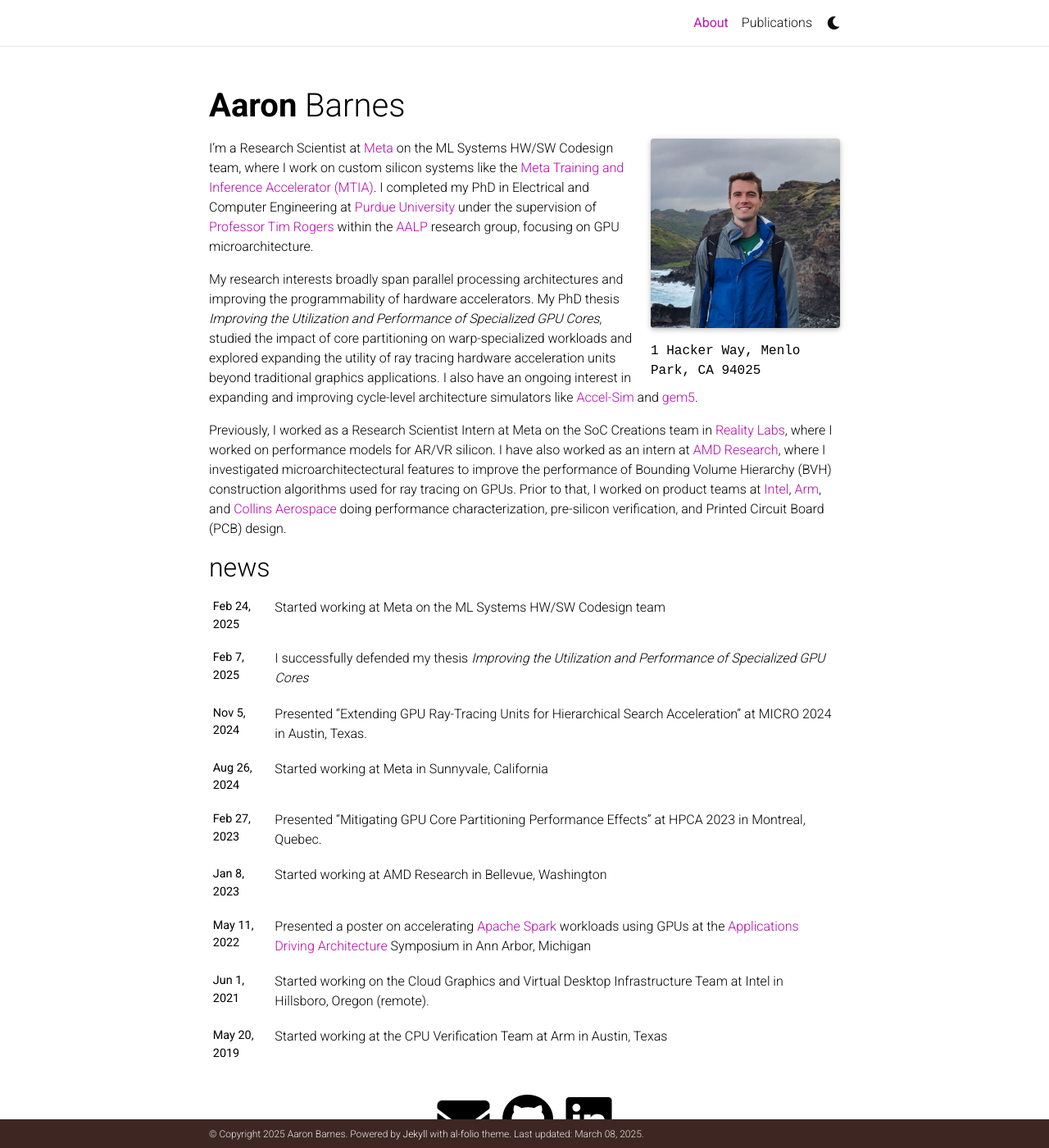
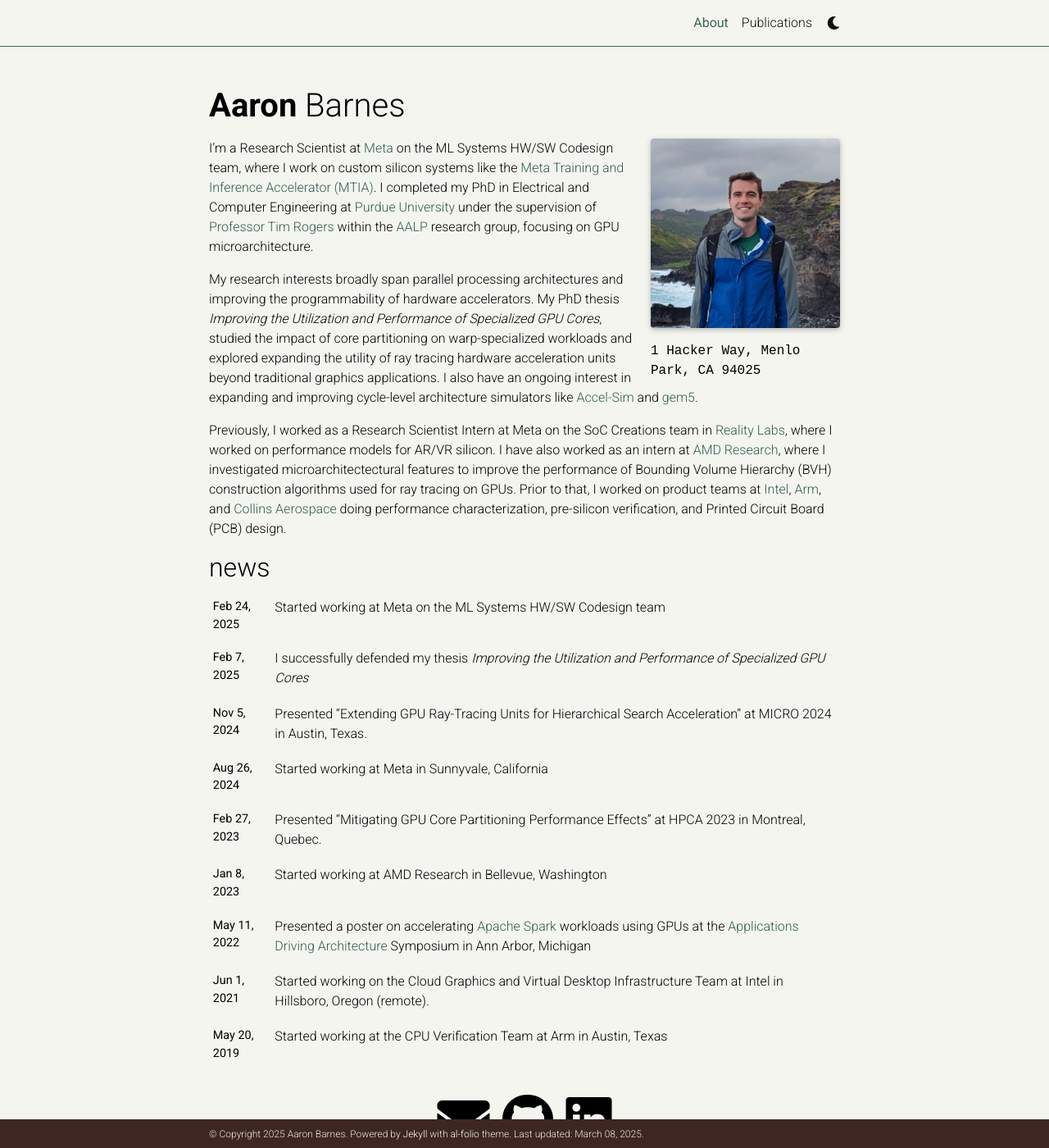
Before and after one commit to barnes88/barnes88.github.io, a Jekyll site: the page built from _pages/about.md, in a window 1280 px wide and 1400 px high. Shown: the whole window at 82% size. Built offline with Jekyll 4.4.1, drawn with Linux system fonts in a browser that asks for light colours; full-size pictures stand in for the smaller copies a plugin makes; comment, search, counter and statistics services are not loaded; a style sheet for code colours, icons or effects is not loaded.

Commit message:
update colors

```diff
--- a/_sass/_themes.scss
+++ b/_sass/_themes.scss
@@ -3,18 +3,18 @@
  ******************************************************************************/
 
 :root {
-  --global-bg-color: #{$white-color};
+  --global-bg-color: #F5F5F0;
   --global-code-bg-color: #{$code-bg-color-light};
   --global-text-color: #{$black-color};
   --global-text-color-light: #{$grey-color};
-  --global-theme-color: #{$purple-color};
-  --global-hover-color: #{$purple-color};
+  --global-theme-color: #2E5D4F;
+  --global-hover-color: #2E5D4F;
   --global-footer-bg-color: #3E2723;
   --global-footer-text-color: #{$grey-color-light};
   --global-footer-link-color: #{$white-color};
   --global-distill-app-color: #{$grey-color};
-  --global-divider-color: rgba(0,0,0,.1);
-  --global-card-bg-color: #{$white-color};
+  --global-divider-color: #2E5D4F;
+  --global-card-bg-color: #FFFFFF;
 
   .fa-sun {
     display : none;
```
